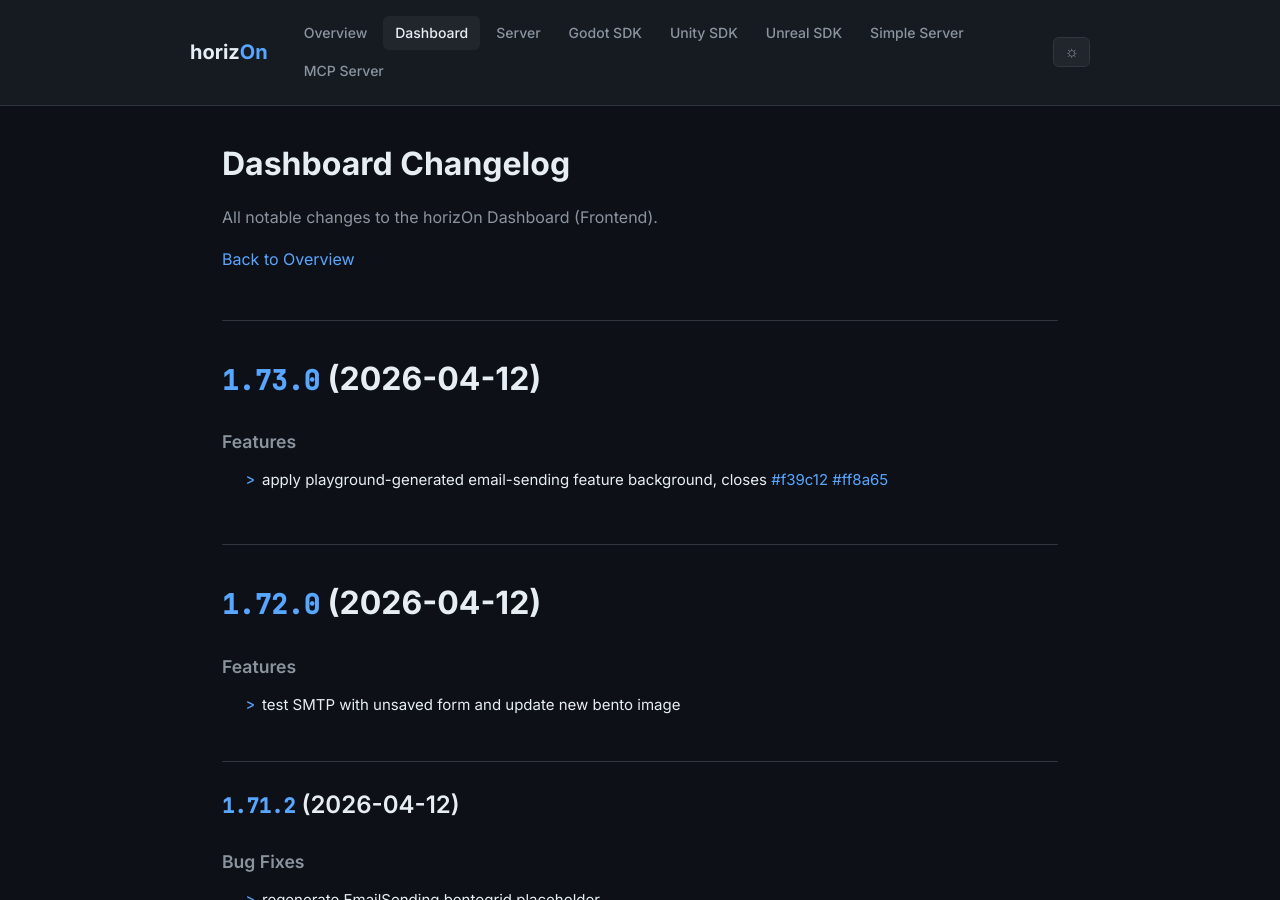
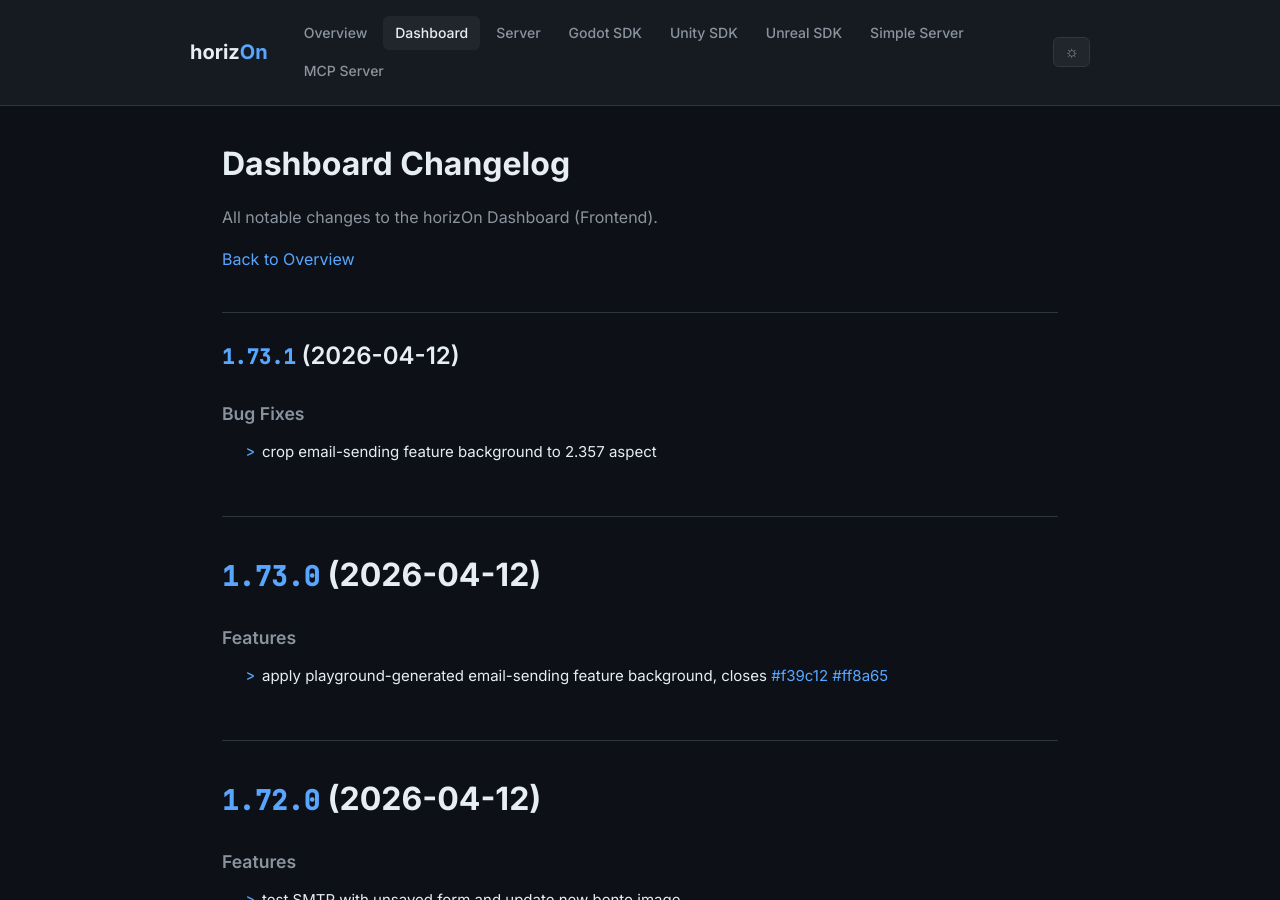
Before and after one commit to ProjectMakersDE/horizOn-Changelog, a Jekyll site: the page built from dashboard-changelog.md, in a window 1280 px wide and 900 px high. Built offline with Jekyll 4.4.1, drawn with Linux system fonts in a browser that asks for light colours.

Commit message:
chore: sync changelogs [skip ci]

```diff
--- a/dashboard-changelog.md
+++ b/dashboard-changelog.md
@@ -8,6 +8,13 @@ title: Dashboard Changelog
 All notable changes to the horizOn Dashboard (Frontend).
 
 [Back to Overview](.)
+
+## [1.73.1](https://github.com/ProjectMakersDE/horizOn-Dashboard/compare/v1.73.0...v1.73.1) (2026-04-12)
+
+
+### Bug Fixes
+
+* crop email-sending feature background to 2.357 aspect ([68d78a1](https://github.com/ProjectMakersDE/horizOn-Dashboard/commit/68d78a134ba0dc539f3ea30087c44fc552ac9fcf))
 
 # [1.73.0](https://github.com/ProjectMakersDE/horizOn-Dashboard/compare/v1.72.0...v1.73.0) (2026-04-12)
 
```
Also changed, not shown: index.md (+1 -1 lines).
